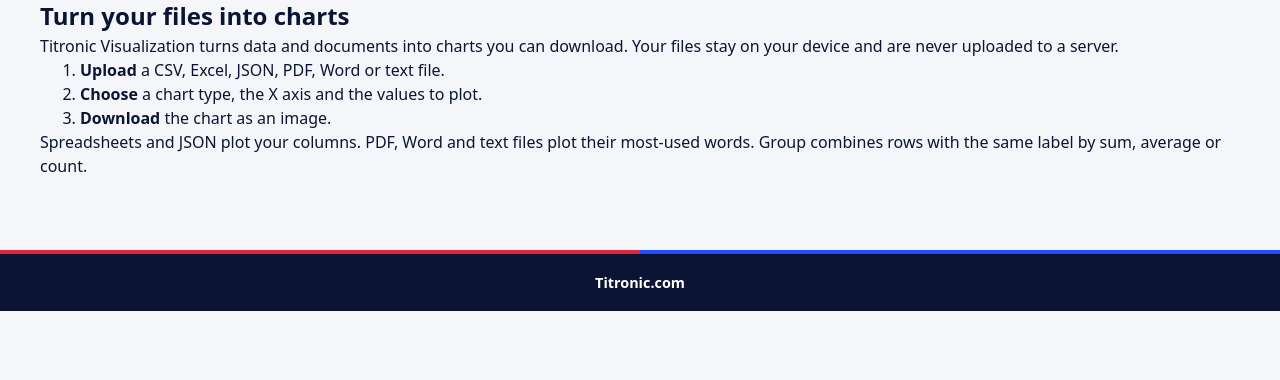
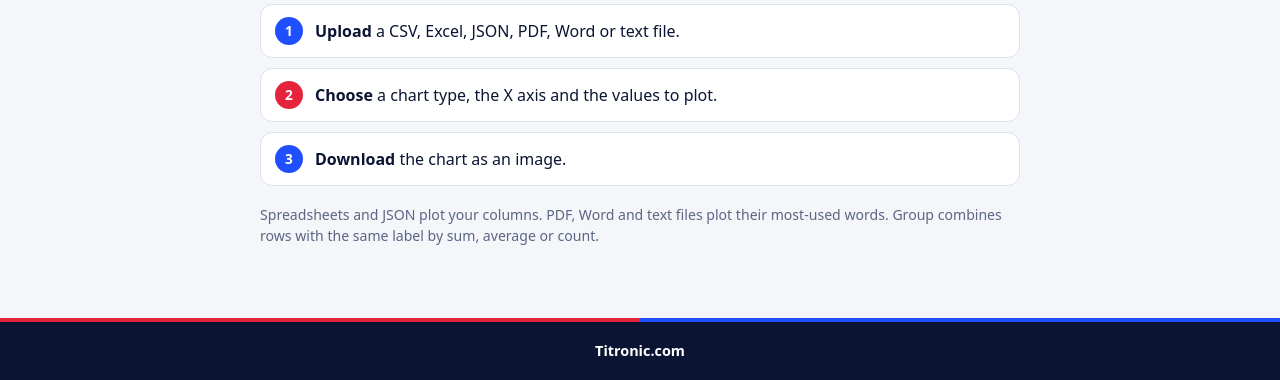
Before and after one commit to titronic456-cyber/titronic-viz., a plain HTML site: page index.html in a window 1280 px wide. Shown: the part 511-891 px from the top of the page. Before the commit the page ends 822 px from the top, so only its background shows below. Drawn offline with Linux system fonts and the light colour scheme.

Commit message:
Enhance styles for intro and steps components
Added new styles for the intro section and steps list.

```diff
--- a/style.css
+++ b/style.css
@@ -52,3 +52,13 @@ th{position:sticky;top:0;background:var(--ink);color:#fff}
 footer{padding:18px 16px;padding-bottom:max(18px,env(safe-area-inset-bottom));text-align:center;font-weight:600;font-size:.9rem;background:var(--ink);color:#fff;border-top:4px solid;border-image:linear-gradient(90deg,var(--red) 50%,var(--blue) 50%) 1}
 
 @media (max-width:899px){.studio{grid-template-columns:minmax(0,1fr)}.btn{width:100%}.btn.ghost{width:auto}}
+.drop{min-height:clamp(200px,34vh,320px)}
+.intro{max-width:760px;margin:28px auto 0}
+.intro h1{font-size:clamp(1.4rem,3.5vw,2rem);letter-spacing:-.02em;margin-bottom:8px}
+.intro p{color:var(--muted)}
+.steps{list-style:none;padding:0;margin:18px 0;display:grid;gap:10px;counter-reset:s}
+.steps li{counter-increment:s;display:flex;gap:12px;align-items:center;background:#fff;border:1px solid var(--line);border-radius:12px;padding:12px 14px}
+.steps li::before{content:counter(s);flex:none;width:28px;height:28px;border-radius:50%;display:grid;place-items:center;font-weight:700;font-size:.85rem;color:#fff;background:var(--blue)}
+.steps li:nth-child(even)::before{background:var(--red)}
+.note{font-size:.88rem}
+.drop[hidden]~.intro{display:none}
```
